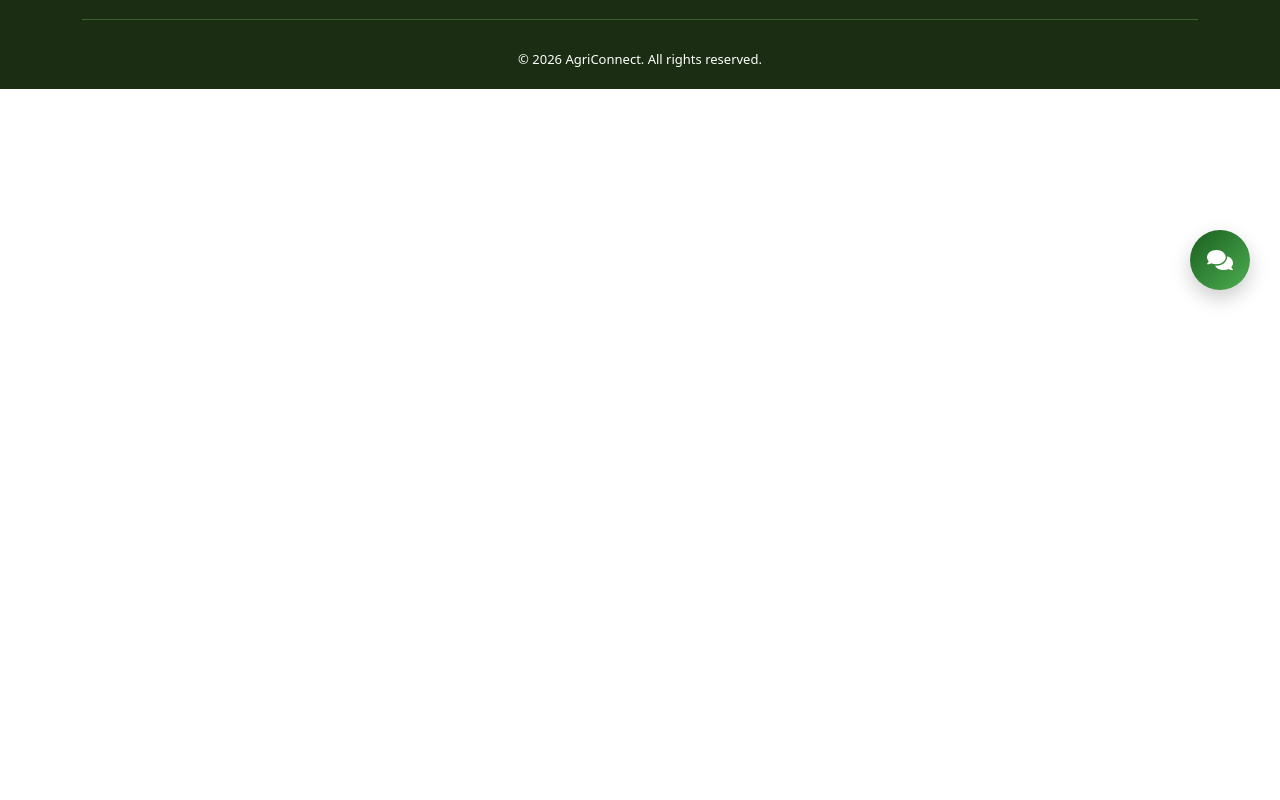
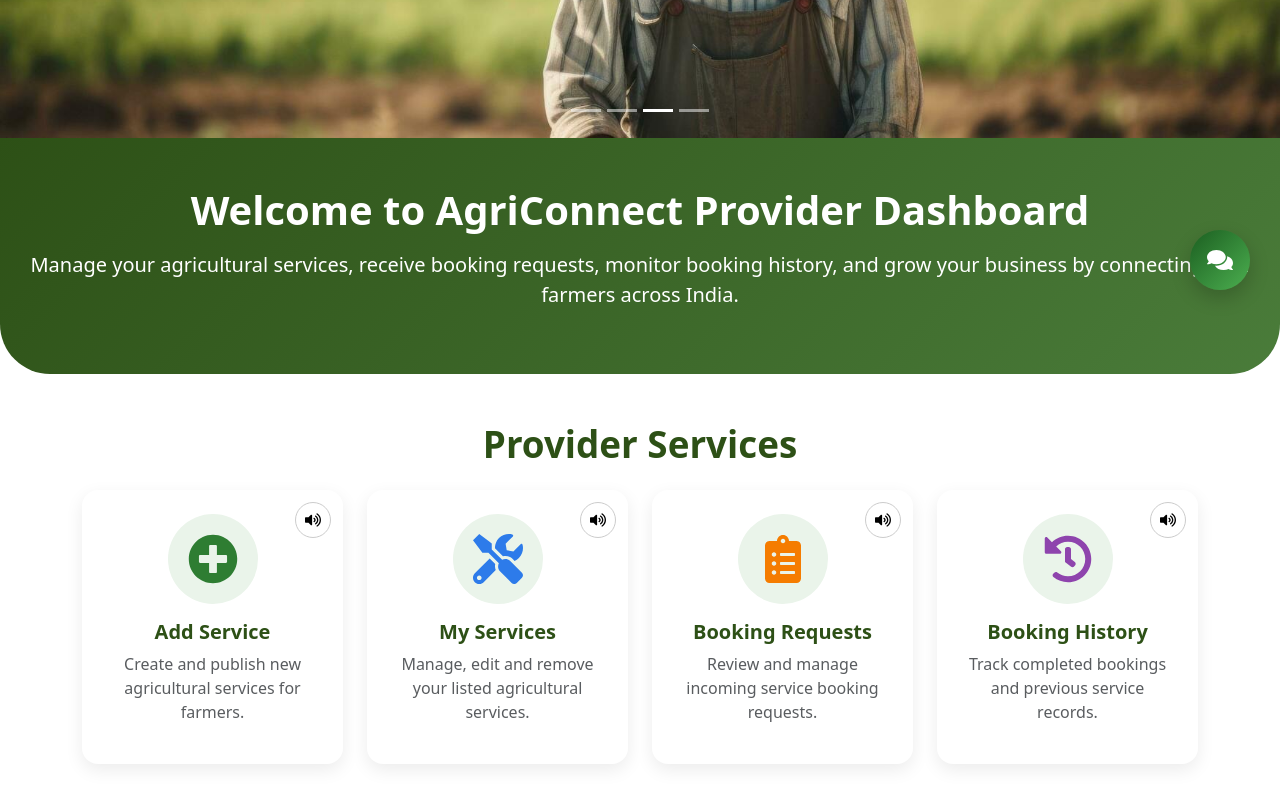
Before and after one commit to Jatin-chaurasiya/AgriConnect, a React (Vite) app: page /provider/dashboard in a window 1280 px wide. Shown: the part 480-1280 px from the top of the page. Before the commit the page ends 800 px from the top, so only its background shows below. Built offline with nearby package versions, Linux system fonts and the light colour scheme.

Commit message:
add dashboard in provider

```diff
--- a/src/Components/MainNav.jsx
+++ b/src/Components/MainNav.jsx
@@ -89,9 +89,14 @@ const MainNav = () => {
       translationKey: "My Services",
     },
     {
-      path: "/provider/bookings",
+      path: "/provider/BookingRequest",
       icon: "fa-calendar-check",
-      translationKey: "Bookings",
+      translationKey: "Booking Request",
+    },
+    {
+      path: "/provider/BookingHistory",
+      icon: "fa-calendar-check",
+      translationKey: "Booking History",
     },
   ];
 
--- a/src/Components/provider/Bookings.jsx
+++ b/src/Components/provider/BookingHistory.jsx
@@ -1,6 +1,6 @@
 import React from "react";
 
-const Bookings = () => {
+const BookingRequest = () => {
   return (
     <div className="container py-5">
       <h2>Bookings</h2>
@@ -10,4 +10,4 @@ const Bookings = () => {
   );
 };
 
-export default Bookings;
+export default BookingRequest;
--- /dev/null
+++ b/src/Components/provider/BookingRequest.jsx
@@ -0,0 +1,13 @@
+import React from "react";
+
+const BookingRequest = () => {
+  return (
+    <div className="container py-5">
+      <h2>Bookings</h2>
+      <p>Manage farmer booking requests.</p>
+      <p><strong>Status:</strong> Coming Soon...</p>
+    </div>
+  );
+};
+
+export default BookingRequest;
--- a/src/Components/provider/ProviderDashboard.jsx
+++ b/src/Components/provider/ProviderDashboard.jsx
@@ -1,11 +1,191 @@
-const AdminHome = () => {
+import React from "react";
+import { Link, useLocation } from "react-router-dom";
+import {
+  FaPlusCircle,
+  FaTools,
+  FaClipboardList,
+  FaHistory,
+  FaVolumeUp,
+} from "react-icons/fa";
+import ImageCarousel from "../ImageCarousel";
+
+const ProviderDashboard = () => {
+  const services = [
+    {
+      icon: <FaPlusCircle size={50} color="#2E7D32" />,
+      title: "Add Service",
+      description:
+        "Create and publish new agricultural services for farmers.",
+      link: "/provider/add-service",
+    },
+    {
+      icon: <FaTools size={50} color="#2D7BEA" />,
+      title: "My Services",
+      description:
+        "Manage, edit and remove your listed agricultural services.",
+      link: "/provider/my-services",
+    },
+    {
+      icon: <FaClipboardList size={48} color="#F57C00" />,
+      title: "Booking Requests",
+      description:
+        "Review and manage incoming service booking requests.",
+      link: "/provider/BookingRequest",
+    },
+    {
+      icon: <FaHistory size={48} color="#8E44AD" />,
+      title: "Booking History",
+      description:
+        "Track completed bookings and previous service records.",
+      link: "/provider/BookingHistory",
+    },
+  ];
+
+  const speak = (text) => {
+    const utterance = new SpeechSynthesisUtterance(text);
+    speechSynthesis.speak(utterance);
+  };
+
+  const location = useLocation();
+
+  const isActive = (path) => {
+    return location.pathname === path;
+  };
+
   return (
     <>
-      <div className="container mt-5">
-        <h2>Provider Dashboard (Coming Soon)</h2>
+     <ImageCarousel />
+      {/* Hero Section */}
+      <section className="hero-section text-center text-white py-5">
+        <h1 className="fw-bold">
+          Welcome to AgriConnect Provider Dashboard
+        </h1>
+
+        <p className="lead mt-3">
+          Manage your agricultural services, receive booking requests,
+          monitor booking history, and grow your business by connecting
+          with farmers across India.
+        </p>
+      </section>
+
+      {/* Services */}
+      <div className="container py-5">
+        <h3 className="section-title mb-4">
+          Provider Services
+        </h3>
+
+        <div className="row g-4">
+          {services.map((service, index) => (
+            <div className="col-md-6 col-lg-3" key={index}>
+              <Link
+                to={service.link}
+                className="text-decoration-none text-dark"
+              >
+                <div
+                  className={`service-card p-4 text-center h-100 position-relative ${
+                    isActive(service.link) ? "active-card" : ""
+                  }`}
+                >
+                  <button
+                    className="speaker-btn"
+                    onClick={(e) => {
+                      e.preventDefault();
+                      e.stopPropagation();
+                      speak(
+                        `${service.title}. ${service.description}`
+                      );
+                    }}
+                  >
+                    <FaVolumeUp />
+                  </button>
+
+                  <div className="icon-circle mb-3">
+                    {service.icon}
+                  </div>
+
+                  <h5 className="service-title">
+                    {service.title}
+                  </h5>
+
+                  <p className="text-muted">
+                    {service.description}
+                  </p>
+                </div>
+              </Link>
+            </div>
+          ))}
+        </div>
       </div>
+
+      <style>{`
+        .hero-section {
+          background: linear-gradient(135deg, #2D5016 0%, #4A7C3A 100%);
+          border-radius: 0 0 50px 50px;
+        }
+
+        .section-title {
+          color: #2D5016;
+          font-weight: 600;
+          text-align: center;
+          font-size: 2.3rem;
+        }
+
+        .service-card {
+          border-radius: 16px;
+          background: #fff;
+          box-shadow: 0 6px 18px rgba(0,0,0,0.08);
+          transition: all 0.3s ease;
+        }
+
+        .service-card:hover {
+          transform: translateY(-6px);
+          box-shadow: 0 10px 25px rgba(0,0,0,0.12);
+        }
+
+        .icon-circle {
+          width: 90px;
+          height: 90px;
+          background: #EAF4EA;
+          border-radius: 50%;
+          display: flex;
+          align-items: center;
+          justify-content: center;
+          margin: auto;
+        }
+
+        .service-title {
+          color: #2D5016;
+          font-weight: 600;
+          margin-top: 10px;
+        }
+
+        .speaker-btn {
+          position: absolute;
+          top: 12px;
+          right: 12px;
+          width: 36px;
+          height: 36px;
+          border-radius: 50%;
+          border: 1px solid #ccc;
+          background: white;
+          display: flex;
+          align-items: center;
+          justify-content: center;
+          cursor: pointer;
+        }
+
+        .speaker-btn:hover {
+          background: #f2f2f2;
+        }
+
+        .active-card {
+          border: 2px solid #FFA62B;
+          box-shadow: 0 0 0 3px rgba(255,166,43,0.3);
+          transform: translateY(-4px);
+        }
+      `}</style>
     </>
   );
 };
 
-export default AdminHome;
+export default ProviderDashboard;
--- a/src/routes/ProviderRoutes.jsx
+++ b/src/routes/ProviderRoutes.jsx
@@ -3,7 +3,8 @@ import { Route } from "react-router-dom";
 import ProviderDashboard from "../Components/provider/ProviderDashboard";
 import AddService from "../Components/provider/AddService";
 import MyServices from "../Components/provider/MyServices";
-import Bookings from "../Components/provider/Bookings";
+import BookingRequest from "../Components/provider/BookingRequest";
+import BookingHistory from "../Components/provider/BookingHistory";
 
 const ProviderRoutes = () => (
   <>
@@ -23,8 +24,12 @@ const ProviderRoutes = () => (
     />
 
     <Route
-      path="/provider/bookings"
-      element={<Bookings />}
+      path="/provider/BookingRequest"
+      element={<BookingRequest />}
+    />
+    <Route
+      path="/provider/BookingHistory"
+      element={<BookingHistory />}
     />
   </>
 );
```
